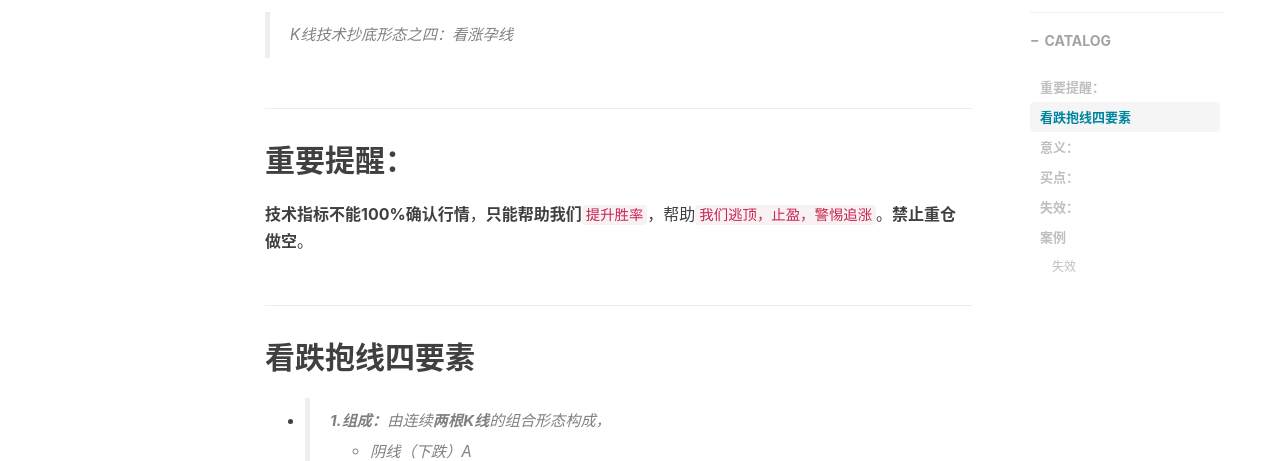
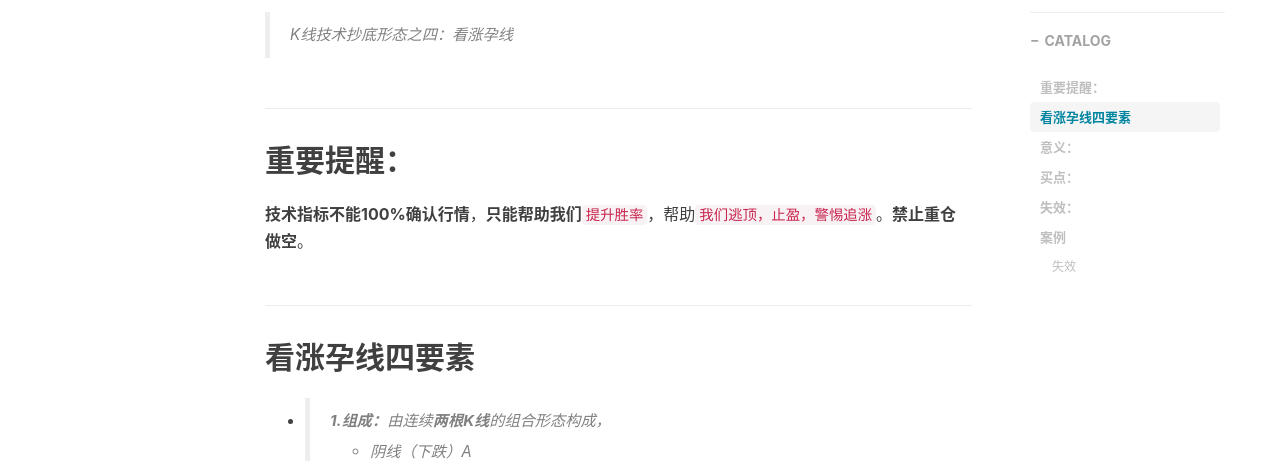
Before and after one commit to zaielsewhere/zaielsewhere.github.io, a Jekyll site: the page built from _posts/2025-01-31-28抄底形态[看涨孕线].md, in a window 1280 px wide and 900 px high. Shown: the part 344-805 px from the top of the window. Built offline with Jekyll 4.4.1, drawn with Linux system fonts in a browser that asks for light colours; nearby versions of some CDN libraries; comment, search, counter and statistics services are not loaded.

Commit message:
文档更新

```diff
--- a/_posts/2025-01-31-28抄底形态[看涨孕线].md
+++ b/_posts/2025-01-31-28抄底形态[看涨孕线].md
@@ -18,7 +18,7 @@ tags:
 
 
 
-## 看跌抱线四要素
+## 看涨孕线四要素
 
 - >**1.组成：**由连续**两根K线**的组合形态构成，
    >
```
Also changed, not shown: _posts/2025-01-31-29逃顶[形态[看跌孕线].md (+1 -1 lines).
